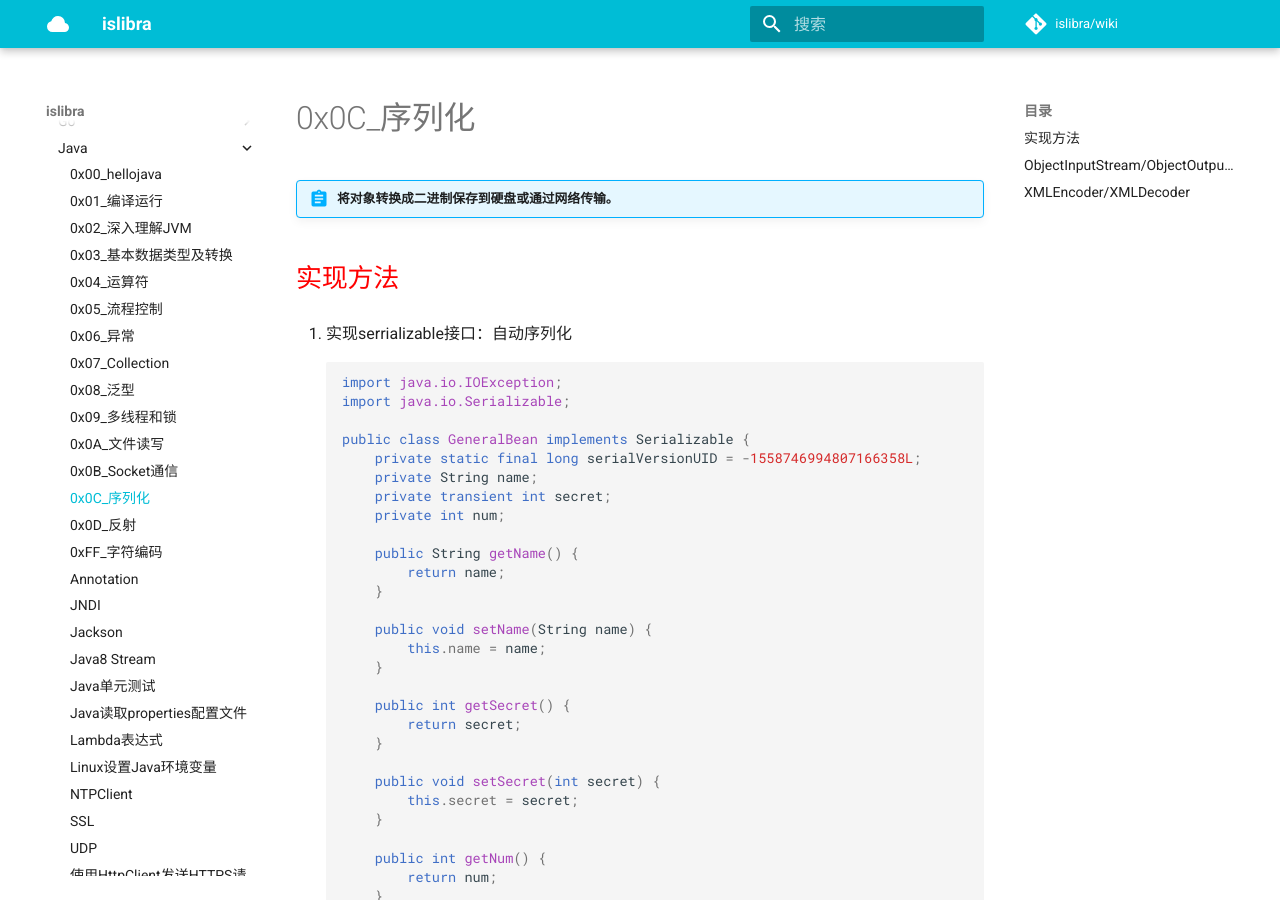
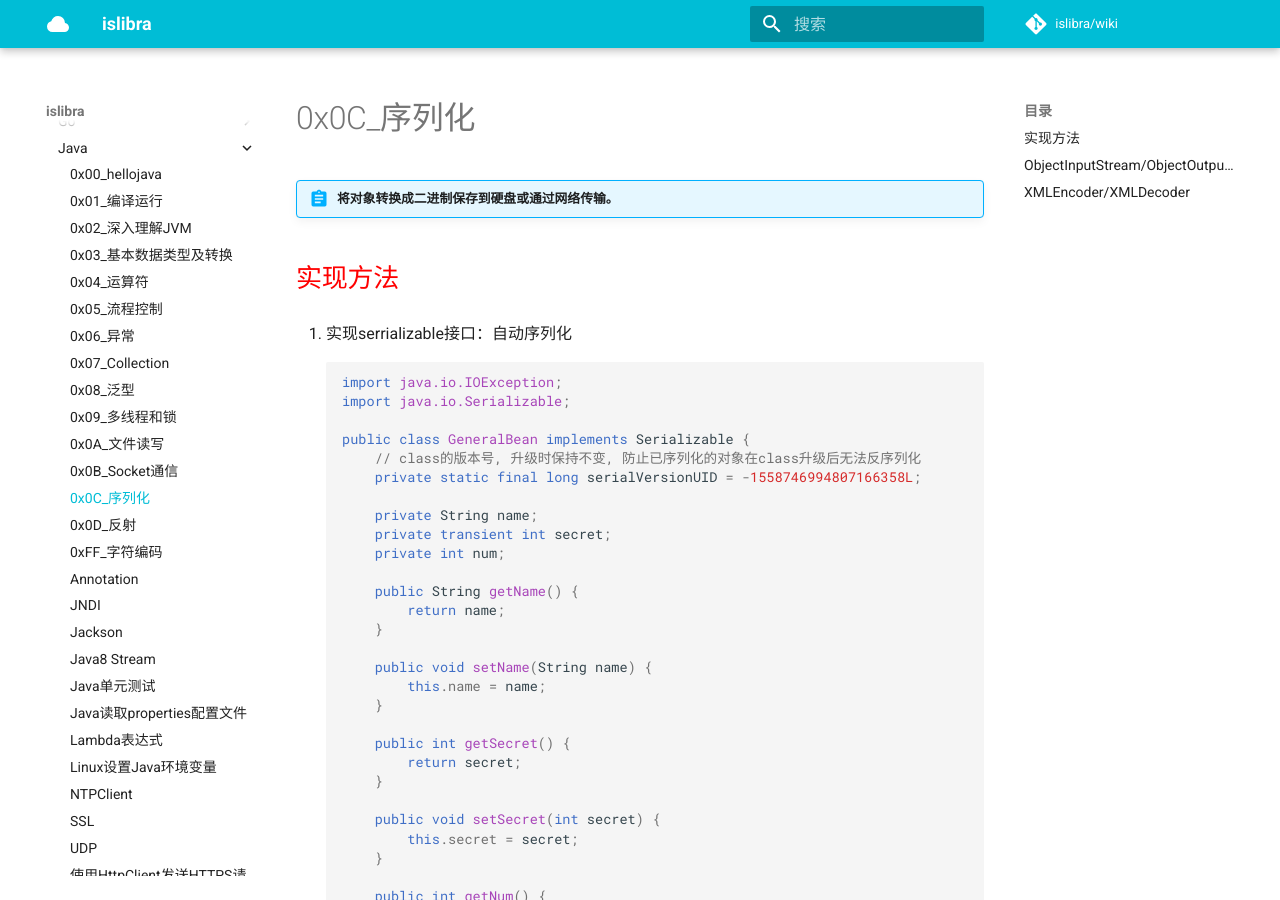
Before and after one commit to islibra/wiki, an MkDocs documentation site: the page built from docs/coding/java/0x0C_序列化.md, in a window 1280 px wide and 900 px high. Built offline with MkDocs 1.6.1 and Material for MkDocs 9.7.7, drawn with Linux system fonts in a browser that asks for light colours; comment, search, counter and statistics services are not loaded.

Commit message:
Update 0x0C_序列化.md

```diff
--- a/docs/coding/java/0x0C_序列化.md
+++ b/docs/coding/java/0x0C_序列化.md
@@ -11,7 +11,9 @@
     import java.io.Serializable;
 
     public class GeneralBean implements Serializable {
+        // class的版本号, 升级时保持不变, 防止已序列化的对象在class升级后无法反序列化
         private static final long serialVersionUID = -1558746994807166358L;
+
         private String name;
         private transient int secret;
         private int num;
```
